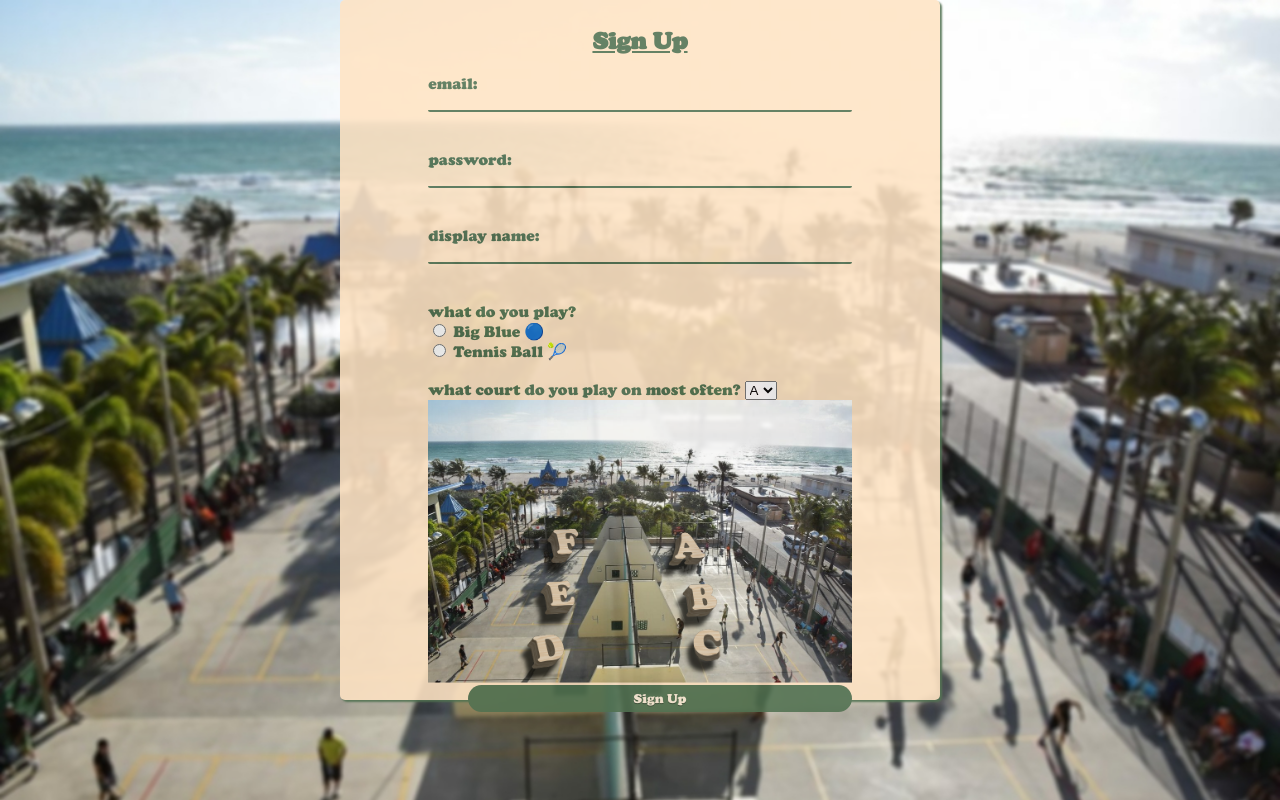
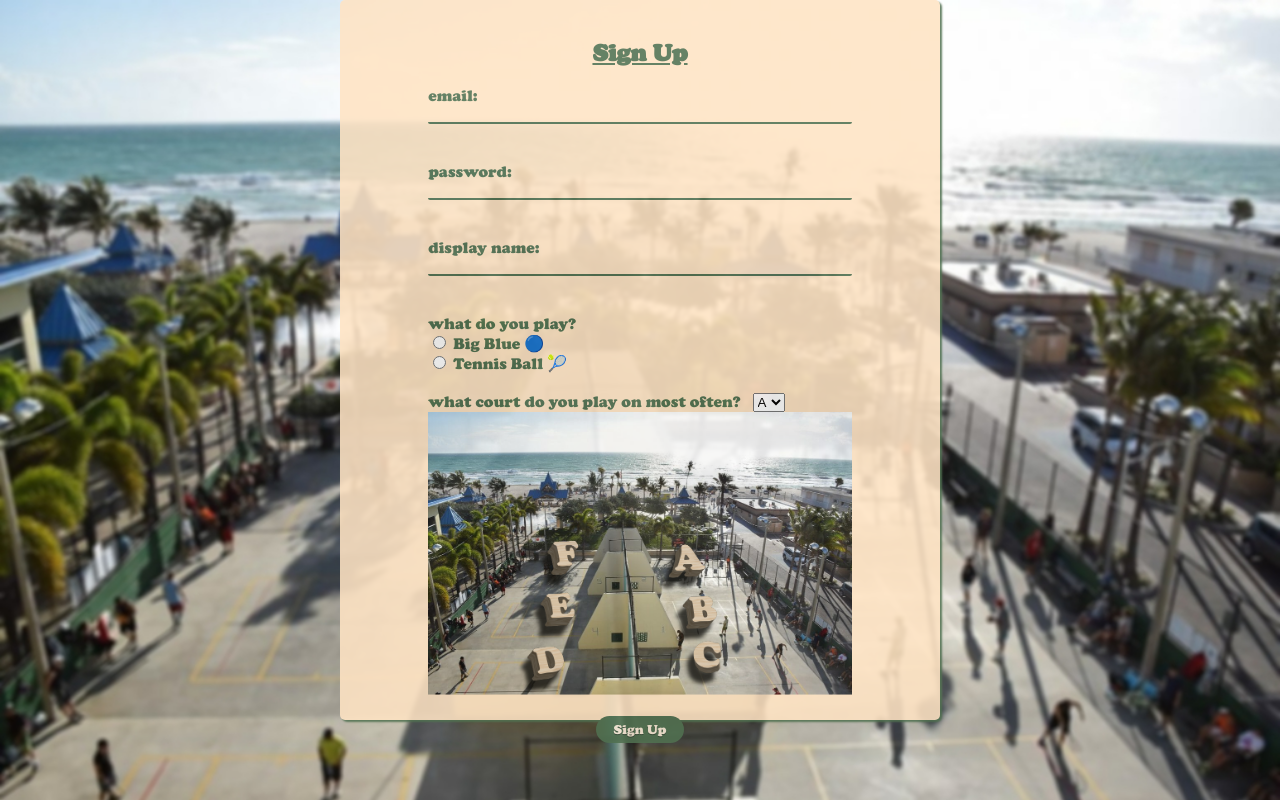
Before and after one commit to brahmk/pball-app, a React (Create React App) app: page /signup in a window 1280 px wide. Built offline with nearby package versions, Linux system fonts and the light colour scheme.

Commit message:
fixed buttons

```diff
--- a/src/App.css
+++ b/src/App.css
@@ -6,12 +6,14 @@
   max-width: 100vw;
   margin: 0;
   padding: 0;
+  overflow-y: hidden;
 }
 
 html {
   margin: 0;
   padding: 0;
   overflow-x: hidden;
+  /* overflow-y: hidden; */
 }
 form {
   display: flex;
@@ -31,7 +33,7 @@ h3 {
   background-image: url(./hero-trim.png);
   background-repeat: no-repeat;
   box-shadow: 0px 0px 3px 0px rgba(0, 0, 0, 0.05);
-  height: 57vw;
+  height: 50vw;
   width: 100%;
   margin-bottom: 0;
   background-size: contain;
@@ -93,6 +95,7 @@ a:hover {
   padding: 2rem;
   display: grid;
   gap: 50px;
+  height: 111vh;
   grid-template-columns: 500px auto;
 }
 
@@ -104,8 +107,8 @@ a:hover {
 
 .logo {
   position: absolute;
-  top: 15%;
-  left: 22%;
+  top: 21%;
+  left: 29%;
 }
 
 .big-body-box {
@@ -117,7 +120,7 @@ a:hover {
   gap: 10px;
   background-color: bisque;
   opacity: 0.8;
-  height: 40%;
+  height: 23%;
   border-radius: 10px 10px 10px 10px;
   padding: 10px 20px 10px 20px;
 }
@@ -193,6 +196,26 @@ p {
   color: var(--walls);
   display: flex;
   flex-direction: column;
+
+  align-items: center;
+  text-justify: auto;
+  width: 600px;
+  height: 90%;
+  margin-left: auto;
+  margin-right: auto;
+  box-shadow: 2px 2px 2px 0px;
+  border-radius: 5px 5px 5px 5px;
+  opacity: 0.88;
+  font-family: cooper;
+}
+
+.login-box {
+  background-color: bisque;
+  margin-top: 0px;
+  margin-bottom: 20px;
+  color: var(--walls);
+  display: flex;
+  flex-direction: column;
   justify-content: center;
   align-items: center;
   text-justify: auto;
@@ -204,6 +227,15 @@ p {
   border-radius: 5px 5px 5px 5px;
   opacity: 0.88;
   font-family: cooper;
+}
+
+.login-box button {
+  margin-right: auto;
+  margin-left: auto;
+}
+.signup-box button {
+  margin-right: auto;
+  margin-left: auto;
 }
 
 .header h1 {
@@ -331,11 +363,11 @@ input[type="password"] {
   src: url("./Cooper\ Black\ Regular.ttf");
 }
 
-.bouncy {
+/* .bouncy {
   animation: bouncy 5s infinite linear;
   position: relative;
   margin-left: 40px;
-}
+} */
 @keyframes bouncy {
   0% {
     top: 0em;
@@ -367,3 +399,11 @@ input[type="password"] {
   width: auto;
   height: auto;
 }
+
+#mural {
+  max-width: 150px;
+  max-height: 150px;
+  top: 2%;
+  left: 90%;
+  position: absolute;
+}
--- a/src/components/Body.js
+++ b/src/components/Body.js
@@ -42,15 +42,19 @@ export default function Body() {
   return (
     <div className="wrapper" id="wrapper">
       <div className="big-body-box">
-        {user.name && (
+        {user.name ? (
           <h2 id="body-header" className="body-header">
-            Hi {user.name}.
+            Hi {user.name}.<br /> There are {bBallCounter + tBallCounter} people
+            at the courts right now. <br /> 🎾 {tBallCounter} 🔵 {bBallCounter}
+          </h2>
+        ) : (
+          <h2 id="body-header" className="body-header">
+            Hi.
+            <br /> There are {bBallCounter + tBallCounter} people at the courts
+            right now. <br /> 🎾 {tBallCounter} 🔵 {bBallCounter}
           </h2>
         )}
-        <div>
-          <br /> There are {bBallCounter + tBallCounter} people at the courts
-          right now. <br /> 🎾 {tBallCounter} 🔵 {bBallCounter}
-        </div>
+        <div></div>
         <div className="body-buttons">
           {!user.id ? (
             <h3>
--- a/src/components/CourtCard.js
+++ b/src/components/CourtCard.js
@@ -37,7 +37,7 @@ export default function CourtCard({ title, playerCount, nameList }) {
           <div className="name-box">
             {nameList &&
               nameList.map((name) => {
-                return <li key={name}>{name}</li>;
+                return <p key={name}>{name}</p>;
               })}
           </div>
         </div>
--- a/src/components/Login.js
+++ b/src/components/Login.js
@@ -39,7 +39,7 @@ export default function Login() {
 
   return (
     <div className="background">
-      <div className="signup-box">
+      <div className="login-box">
         <h1>
           <u>Login</u>
         </h1>
@@ -75,7 +75,7 @@ export default function Login() {
           <br />
           <br />
           <br />
-          <button className="button bouncy" type="submit">
+          <button className="button" type="submit">
             Login
           </button>
         </form>
--- a/src/components/SignUp.js
+++ b/src/components/SignUp.js
@@ -2,13 +2,9 @@ import axios from "axios";
 import React, { useState } from "react";
 import { useNavigate } from "react-router-dom";
 
+import mural from "../img/paddleball_mural_better.png";
+
 import courtMap from "../img/courtmap.png";
-import acourt from "../img/acourt.png";
-import bcourt from "../img/bcourt.png";
-import ccourt from "../img/ccourt.png";
-import dcourt from "../img/dcourt.png";
-import ecourt from "../img/ecourt.png";
-import fcourt from "../img/fcourt.png";
 
 export default function SignUp() {
   let navigate = useNavigate();
@@ -23,6 +19,7 @@ export default function SignUp() {
 
   const handleSignup = (e) => {
     e.preventDefault();
+    console.log(newUser, "WHY DID THIS BREAK");
     newUser.email = newUser.email.toLowerCase();
     axios
       .post("https://pball-api-bk.web.app/signup", {
@@ -44,6 +41,7 @@ export default function SignUp() {
 
   return (
     <div className="background">
+      {/* <img src={mural} id="mural" /> */}
       <div className="signup-box">
         <br />
         <h2>
@@ -104,7 +102,7 @@ export default function SignUp() {
           </div>
           <br />
           <div className="custom-select">
-            what court do you play on most often?{" "}
+            what court do you play on most often? &nbsp;&nbsp;
             <select name="homeCourt" onChange={handleChange}>
               <option value="a">A</option>
               <option value="b">B</option>
@@ -113,12 +111,15 @@ export default function SignUp() {
               <option value="e">E</option>
               <option value="f">F</option>
             </select>
+            <br />
             <img className="court-map" src={courtMap} alt="map of courts" />
           </div>
-          <button className="button bouncy" type="submit">
+          <br />
+          <button className="button" type="submit">
             Sign Up
           </button>
         </form>
+        <br />
       </div>
     </div>
   );
```
Also changed, not shown: src/img/paddleball_mural_better.jpeg (added), src/img/paddleball_mural_better.png (added).
